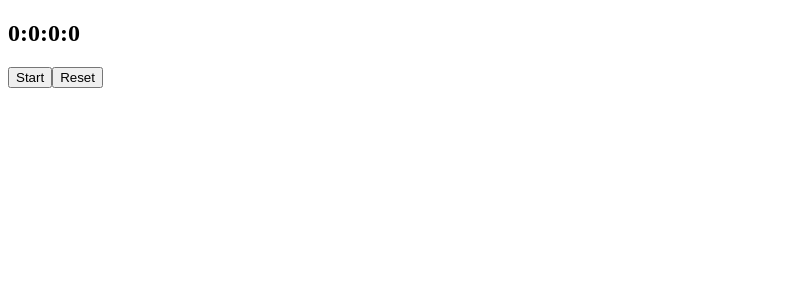
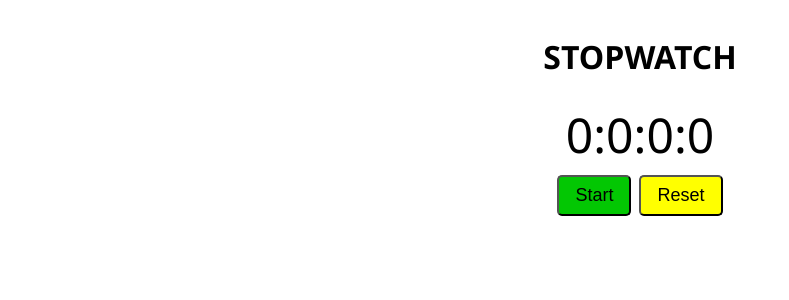
Before and after one commit to Shopify/eng-intern-assessment-react, a React app: page / in a window 1280 px wide. Shown: the top 300 px of the page, without its empty margins (0-789 px from the left). Built offline with nearby package versions, Linux system fonts and the light colour scheme.

Commit message:
added styling

```diff
--- a/src/App.tsx
+++ b/src/App.tsx
@@ -1,9 +1,11 @@
 import React from "react";
 import StopWatch from "./StopWatch";
+import "./app.css";
 
 export default function App() {
   return (
-    <div>
+    <div className="main-wrapper">
+      <h1 className="title">Stopwatch</h1>
       <StopWatch />
     </div>
   );
--- a/src/StopWatch.tsx
+++ b/src/StopWatch.tsx
@@ -29,10 +29,12 @@ export default function StopWatch() {
   const milliseconds = time % 100;
 
   return (
-    <div>
-      <h1>
-        {hours}:{minutes}:{seconds}:{milliseconds}
-      </h1>
+    <>
+      <div className="time-display">
+        <p className="time-display-text">
+          {hours}:{minutes}:{seconds}:{milliseconds}
+        </p>
+      </div>
       <StopWatchButton
         isRunning={isRunning}
         setIsRunning={setIsRunning}
@@ -40,11 +42,24 @@ export default function StopWatch() {
         setLaps={setLaps}
         time={time}
       />
-      <ul>
-        {laps.map((lap) => (
-          <li>{lap}</li>
-        ))}
-      </ul>
-    </div>
+      <div className="lap-display">
+        <ul className="laps">
+          {laps.map((lap, index) => {
+            const hours = Math.floor(lap / 360000);
+            const minutes = Math.floor((lap % 360000) / 6000);
+            const seconds = Math.floor((lap % 6000) / 100);
+            const milliseconds = lap % 100;
+            return (
+              <li key={index} className="lap">
+                <p className="lap-number">Lap {index + 1}</p>
+                <p className="lap-text">
+                  {hours}:{minutes}:{seconds}:{milliseconds}
+                </p>
+              </li>
+            );
+          })}
+        </ul>
+      </div>
+    </>
   );
 }
--- a/src/StopWatchButton.tsx
+++ b/src/StopWatchButton.tsx
@@ -10,8 +10,11 @@ type StopWatchButtonProps = {
 
 export default function StopWatchButton(props: StopWatchButtonProps) {
   return (
-    <div>
-      <button onClick={() => props.setIsRunning(!props.isRunning)}>
+    <div className="stopwatch-btns">
+      <button
+        onClick={() => props.setIsRunning(!props.isRunning)}
+        className={props.isRunning ? "stop-btn" : "start-btn"}
+      >
         {props.isRunning ? "Stop" : "Start"}
       </button>
       <button
@@ -20,6 +23,7 @@ export default function StopWatchButton(props: StopWatchButtonProps) {
           props.setIsRunning(false);
           props.setLaps([]);
         }}
+        className="reset-btn"
       >
         Reset
       </button>
--- /dev/null
+++ b/src/app.css
@@ -0,0 +1,82 @@
+body {
+  font-family: "Segoe UI", Tahoma, Geneva, Verdana, sans-serif;
+}
+
+.main-wrapper {
+  display: flex;
+  flex-direction: column;
+  align-items: center;
+}
+
+.title {
+  font-size: 2rem;
+  margin-bottom: 1rem;
+  text-transform: uppercase;
+}
+
+.time-display {
+  display: flex;
+  justify-content: center;
+}
+
+.time-display .time-display-text {
+  font-size: 3rem;
+  margin: 0.5rem;
+}
+
+.stopwatch-btns {
+  display: flex;
+  justify-content: center;
+  gap: 0.5rem;
+}
+
+.stopwatch-btns button {
+  font-size: large;
+  padding: 0.5rem 1rem;
+  border-radius: 5px;
+  background-color: cornflowerblue;
+}
+
+.stopwatch-btns .stop-btn {
+  background-color: tomato;
+}
+
+.stopwatch-btns .start-btn {
+  background-color: rgb(3, 199, 3);
+}
+
+.stopwatch-btns .reset-btn {
+  background-color: rgb(255, 255, 0);
+}
+
+.stopwatch-btns button:hover {
+  cursor: pointer;
+  filter: brightness(90%);
+}
+
+.lap-display {
+  width: 15rem;
+  height: 25rem;
+  margin-top: 3rem;
+  padding: 0 1rem;
+  overflow-y: auto;
+}
+
+.laps {
+  padding: 0;
+  list-style: none;
+  display: flex;
+  flex-direction: column;
+  align-items: center;
+}
+
+.laps li {
+  font-size: 1.25rem;
+  font-weight: bold;
+  margin: 0.25rem;
+  border: 1px solid black;
+  border-radius: 5px;
+  /* padding: 0.2rem; */
+  width: 100%;
+  text-align: center;
+}
```
